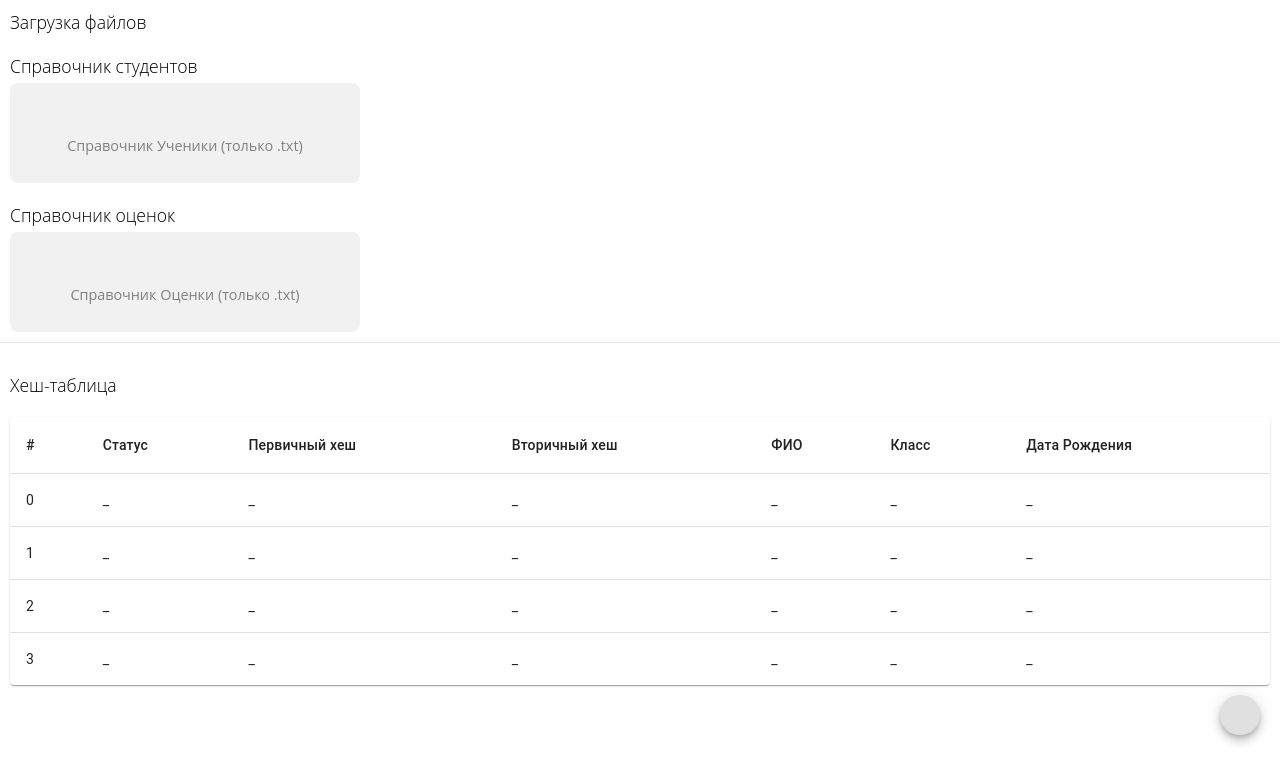
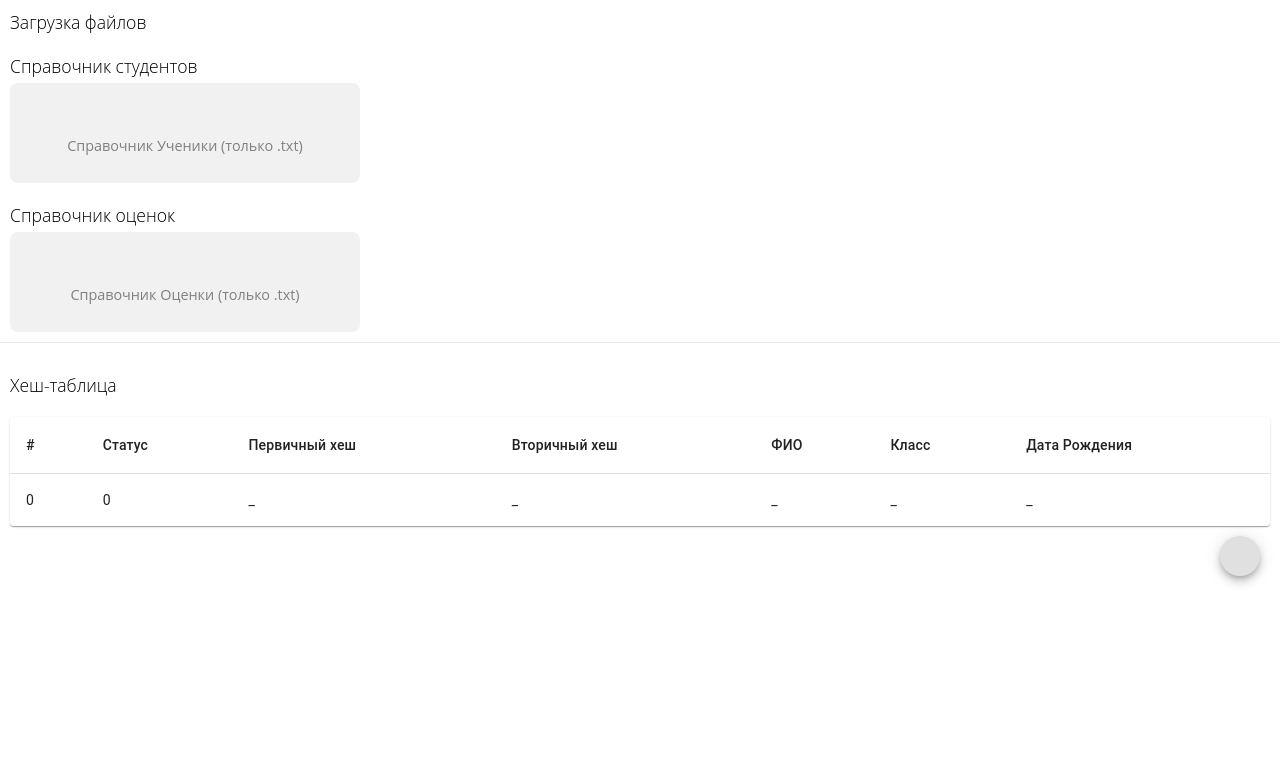
Before and after one commit to vstaff/electron-app, a React app: page / in a window 1280 px wide. Shown: the top 782 px of the page. Built offline with nearby package versions, Linux system fonts and the light colour scheme; some icons are missing.

Commit message:
вместо hard-code значения 10 для ht установил значение INITIAL_HASH_TABLE_SIZE

```diff
--- a/src/App.tsx
+++ b/src/App.tsx
@@ -112,7 +112,7 @@ export default function App() {
       }
     }
 
-    setStudentsHashTable(wasBreak ? new HashTable(10) : newHashTable);
+    setStudentsHashTable(wasBreak ? new HashTable(INITIAL_HASH_SIZE) : newHashTable);
   }, [studentsRawData]);
 
   useEffect(() => {
@@ -122,7 +122,7 @@ export default function App() {
 
   useEffect(() => {
     if (studentsDNDContentRejected) {
-      setStudentsHashTable(new HashTable(10));
+      setStudentsHashTable(new HashTable(INITIAL_HASH_SIZE));
     }
   }, [studentsDNDContentRejected]);
 
--- a/src/util.ts
+++ b/src/util.ts
@@ -88,7 +88,7 @@ export interface HashNodeConstructor {
 
 // other
 const BLANK_IN_TABLE = "_";
-export const INITIAL_HASH_SIZE = 4;
+export const INITIAL_HASH_SIZE = 1;
 
 export const MONTHS = [
   'янв', 'фев', 'мар', 'апр', 'май', 'июн',
@@ -127,7 +127,7 @@ export const makeHTRaw = (hashTable: HashTable, callbacks: Callback[]): table_ro
       )
     } else {
       result.push({
-        content: [idx.toString(), ...Array(6).fill(BLANK_IN_TABLE)],
+        content: [idx.toString(), 0, ...Array(5).fill(BLANK_IN_TABLE)],
         callbacks: [],
       })
     }
```
